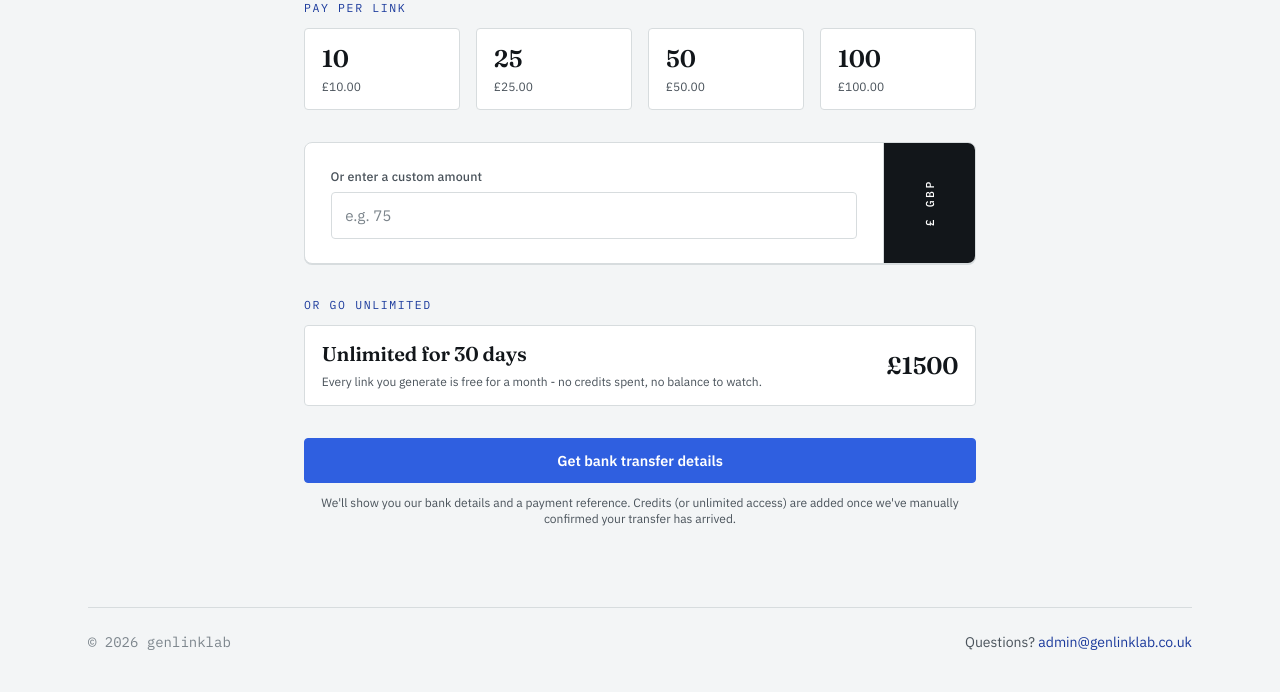
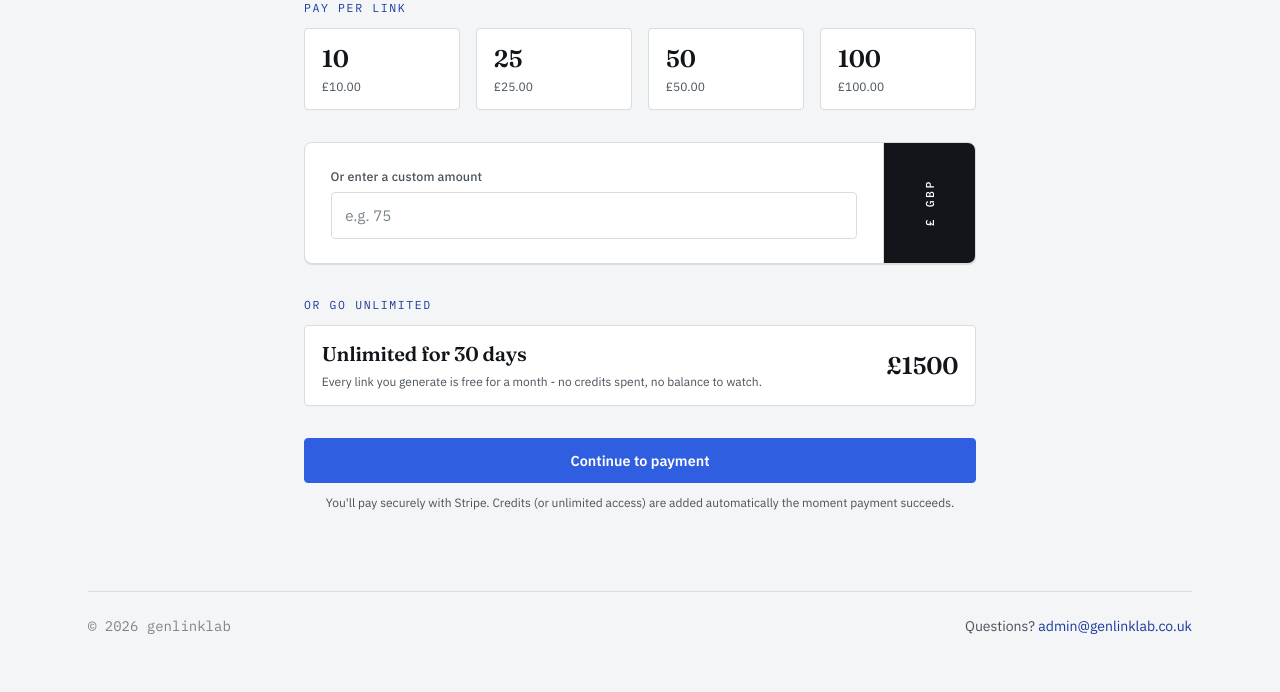
Before and after one commit to LuffyAnonymous/Genlink, a Flask app: page /credits/buy in a window 1280 px wide. Shown: the part 250-942 px from the top of the page. After the commit the page ends 884 px from the top, so only its background shows below. Run offline with Flask 3, Linux system fonts and the light colour scheme; a user stored in the database is signed in; tables that the repository leaves empty hold one stand-in row (values such as "Sample post"); some libraries are stand-ins or nearby versions.

Commit message:
Replace bank transfer with Stripe Checkout
Credits and the unlimited pass are now bought via Stripe Checkout
instead of manual bank transfer + admin confirmation. Credits are
granted the instant Stripe's webhook confirms payment (signature
verified, idempotent) - the browser return page only ever displays
status, never grants credits itself.

BankTransferRequest -> PaymentRequest, with a migrate-stripe-billing
CLI command to rename the existing table/column on databases that
already have bank-transfer data.

Co-Authored-By: Claude Sonnet 5 <noreply@anthropic.com>

```diff
--- a/app/billing/routes.py
+++ b/app/billing/routes.py
@@ -1,12 +1,14 @@
 import secrets
 from datetime import datetime, timedelta
 
+import stripe
 from flask import Blueprint, render_template, redirect, url_for, request, flash, current_app
+
 from flask_login import login_required, current_user
 
-from app.extensions import db
-from app.models import User, CreditTransaction, BankTransferRequest
-from app.utils.email import send_admin_bank_transfer_email, send_user_credits_added_email
+from app.extensions import db, csrf
+from app.models import User, CreditTransaction, PaymentRequest
+from app.utils.email import send_user_credits_added_email
 
 billing_bp = Blueprint("billing", __name__)
 
@@ -23,18 +25,18 @@ def buy_credits_page():
         "billing/buy_credits.html",
         presets=PRESET_PACKAGES,
         unlimited_price=UNLIMITED_MONTH_PRICE,
-        bank=current_app.config["BANK_TRANSFER_DETAILS"],
     )
 
 
 @billing_bp.route("/checkout", methods=["POST"])
 @login_required
-def create_transfer_request():
+def create_checkout_session():
     product = request.form.get("product", "credits")
 
     if product == "unlimited_month":
         kind = "unlimited_month"
         credits = UNLIMITED_MONTH_PRICE
+        product_name = f"Genlinklab unlimited access ({UNLIMITED_MONTH_DAYS} days)"
     else:
         kind = "credits"
         try:
@@ -46,97 +48,126 @@ def create_transfer_request():
             flash("Enter a valid number of credits (1-10,000).", "error")
             return redirect(url_for("billing.buy_credits_page"))
 
-    transfer = BankTransferRequest(
+        product_name = f"{credits} Genlinklab credit(s)"
+
+    payment = PaymentRequest(
         user_id=current_user.id,
         credits=credits,
         kind=kind,
         reference=f"TS-{secrets.token_hex(4).upper()}",
         token=secrets.token_urlsafe(32),
     )
-    db.session.add(transfer)
+    db.session.add(payment)
     db.session.commit()
 
-    confirm_url = url_for("billing.confirm_transfer", token=transfer.token, _external=True)
+    stripe.api_key = current_app.config["STRIPE_SECRET_KEY"]
+
     try:
-        send_admin_bank_transfer_email(current_user, transfer, confirm_url)
-    except Exception as exc:  # noqa: BLE001 - surface but don't crash the request
-        current_app.logger.error("Failed to send admin bank transfer email: %s", exc)
-        flash(
-            "Your request was saved, but we couldn't notify our admin automatically. "
-            "Please contact support with your payment reference once you've sent the transfer.",
-            "error",
+        session = stripe.checkout.Session.create(
+            mode="payment",
+            line_items=[{
+                "price_data": {
+                    "currency": "gbp",
+                    "product_data": {"name": product_name},
+                    "unit_amount": credits * 100,  # Stripe wants pence, not pounds
+                },
+                "quantity": 1,
+            }],
+            client_reference_id=payment.reference,
+            metadata={"reference": payment.reference, "user_id": current_user.id, "kind": kind},
+            success_url=url_for("billing.stripe_return", reference=payment.reference, _external=True),
+            cancel_url=url_for("billing.buy_credits_page", _external=True),
         )
+    except stripe.error.StripeError as exc:
+        current_app.logger.error("Stripe checkout session creation failed: %s", exc)
+        flash("Couldn't start checkout - please try again shortly.", "error")
+        return redirect(url_for("billing.buy_credits_page"))
 
-    return redirect(url_for("billing.transfer_pending", reference=transfer.reference))
+    payment.stripe_checkout_session_id = session.id
+    db.session.commit()
+
+    return redirect(session.url, code=303)
 
 
-@billing_bp.route("/pending/<reference>")
+@billing_bp.route("/return/<reference>")
 @login_required
-def transfer_pending(reference):
-    transfer = BankTransferRequest.query.filter_by(
+def stripe_return(reference):
+    """Where Stripe sends the customer back after checkout. Only ever
+    displays status - never grants credits itself, since that would let
+    anyone who guesses/replays this URL get free credits. The webhook
+    below is the only place that actually confirms a payment."""
+    payment = PaymentRequest.query.filter_by(
         reference=reference, user_id=current_user.id
     ).first_or_404()
-    return render_template(
-        "billing/transfer_pending.html",
-        transfer=transfer,
-        bank=current_app.config["BANK_TRANSFER_DETAILS"],
-    )
+
+    if payment.status == "confirmed":
+        return render_template("billing/transfer_confirmed.html", transfer=payment, already=False)
+
+    # Rare race: the browser redirect landed before Stripe's webhook call
+    # did. It'll confirm within moments - this just says so.
+    return render_template("billing/stripe_processing.html", transfer=payment)
 
 
-@billing_bp.route("/admin/confirm/<token>", methods=["GET", "POST"])
-def confirm_transfer(token):
-    """Admin clicks this from the notification email once the bank transfer
-    has actually landed in the account - credits are only ever added here,
-    never automatically, since a bank transfer can't be verified in-app.
+@billing_bp.route("/webhook/stripe", methods=["POST"])
+@csrf.exempt  # Stripe calls this server-to-server - there's no browser session/CSRF cookie to check
+def stripe_webhook():
+    """Stripe's server calls this directly when a payment's status
+    changes. The signature check below is the only thing authenticating
+    this request - without it, anyone could POST a fake "payment
+    succeeded" event and get free credits, so it is never optional."""
+    stripe.api_key = current_app.config["STRIPE_SECRET_KEY"]
 
-    GET only ever displays the pending transfer, so a mail scanner or
-    link-preview bot fetching this URL from the admin's inbox can't
-    silently add credits - the admin has to submit the form below (a real
-    POST) for anything to happen."""
-    transfer = BankTransferRequest.query.filter_by(token=token).first()
+    payload = request.get_data()
+    sig_header = request.headers.get("Stripe-Signature", "")
 
-    if not transfer:
-        return render_template("billing/confirm_invalid.html"), 400
+    try:
+        event = stripe.Webhook.construct_event(
+            payload, sig_header, current_app.config["STRIPE_WEBHOOK_SECRET"]
+        )
+    except (ValueError, stripe.error.SignatureVerificationError) as exc:
+        current_app.logger.warning("Rejected webhook: invalid payload/signature (%s)", exc)
+        return "", 400
 
-    if transfer.status == "confirmed":
-        return render_template("billing/transfer_confirmed.html", transfer=transfer, already=True)
+    if event["type"] != "checkout.session.completed":
+        return "", 200  # not an event we care about - acknowledge and ignore
 
-    if request.method == "GET":
-        return render_template(
-            "billing/confirm_transfer.html", transfer=transfer, bank=current_app.config["BANK_TRANSFER_DETAILS"]
-        )
+    session = event["data"]["object"]
+    reference = session.get("client_reference_id") or (session.get("metadata") or {}).get("reference")
 
-    # Lock the transfer row itself so a double-submit (or two admins
-    # confirming at once) can't both pass the status check above and add
-    # credits twice - the second one blocks here, then sees "confirmed"
-    # once the first commits.
-    transfer = BankTransferRequest.query.with_for_update().filter_by(token=token).first()
-    if not transfer:
-        return render_template("billing/confirm_invalid.html"), 400
-    if transfer.status == "confirmed":
-        return render_template("billing/transfer_confirmed.html", transfer=transfer, already=True)
+    if not reference:
+        current_app.logger.error("Webhook checkout.session.completed had no reference - session %s", session.get("id"))
+        return "", 200  # nothing we can look up - acknowledge so Stripe doesn't retry forever
 
-    user = db.session.query(User).with_for_update().get(transfer.user_id)
+    # Row lock so a duplicate webhook delivery for the same event (Stripe
+    # explicitly says these can happen and to handle them idempotently)
+    # can't credit the account twice.
+    payment = PaymentRequest.query.with_for_update().filter_by(reference=reference).first()
+    if not payment:
+        current_app.logger.error("Webhook referenced unknown PaymentRequest %s", reference)
+        return "", 200
 
-    if transfer.kind == "unlimited_month":
-        # Extend from the current expiry if they're already unlimited and
-        # it hasn't lapsed yet, otherwise start the 30 days from now.
+    if payment.status == "confirmed":
+        return "", 200  # already handled - this is a duplicate delivery
+
+    user = db.session.query(User).with_for_update().get(payment.user_id)
+
+    if payment.kind == "unlimited_month":
         base = user.unlimited_until if user.has_unlimited else datetime.utcnow()
         user.unlimited_until = base + timedelta(days=UNLIMITED_MONTH_DAYS)
         transaction_description = (
-            f"Unlimited access for {UNLIMITED_MONTH_DAYS} days via bank transfer "
-            f"(£{transfer.credits}, {transfer.reference})"
+            f"Unlimited access for {UNLIMITED_MONTH_DAYS} days via Stripe (£{payment.credits}, {payment.reference})"
         )
         transaction_amount = 0
         transaction_type = "unlimited"
     else:
-        user.credits += transfer.credits
-        transaction_description = f"Purchased {transfer.credits} credit(s) via bank transfer ({transfer.reference})"
-        transaction_amount = transfer.credits
+        user.credits += payment.credits
+        transaction_description = f"Purchased {payment.credits} credit(s) via Stripe ({payment.reference})"
+        transaction_amount = payment.credits
         transaction_type = "purchase"
 
-    transfer.status = "confirmed"
-    transfer.confirmed_at = datetime.utcnow()
+    payment.status = "confirmed"
+    payment.confirmed_at = datetime.utcnow()
+    payment.stripe_payment_intent_id = session.get("payment_intent")
 
     db.session.add(user)
     db.session.add(
@@ -145,14 +176,14 @@ def confirm_transfer(token):
             type=transaction_type,
             amount=transaction_amount,
             description=transaction_description,
-            bank_reference=transfer.reference,
+            payment_reference=payment.reference,
         )
     )
     db.session.commit()
 
     try:
-        send_user_credits_added_email(user, transfer)
+        send_user_credits_added_email(user, payment)
     except Exception as exc:  # noqa: BLE001
         current_app.logger.error("Failed to send credits-added email: %s", exc)
 
-    return render_template("billing/transfer_confirmed.html", transfer=transfer, already=False)
+    return "", 200
--- a/app/templates/billing/buy_credits.html
+++ b/app/templates/billing/buy_credits.html
@@ -13,7 +13,7 @@
     {% endif %}
   </p>
 
-  <form method="POST" action="{{ url_for('billing.create_transfer_request') }}" id="buy-form">
+  <form method="POST" action="{{ url_for('billing.create_checkout_session') }}" id="buy-form">
     <input type="hidden" name="csrf_token" value="{{ csrf_token() }}">
     <input type="hidden" name="product" id="product-field" value="credits">
 
@@ -50,10 +50,10 @@
       <span class="display text-2xl" style="white-space:nowrap">&pound;{{ unlimited_price }}</span>
     </label>
 
-    <button type="submit" class="btn btn-primary btn-block">Get bank transfer details</button>
+    <button type="submit" class="btn btn-primary btn-block">Continue to payment</button>
     <p class="text-xs text-center mt-3" style="color:var(--muted)">
-      We'll show you our bank details and a payment reference. Credits (or unlimited access) are
-      added once we've manually confirmed your transfer has arrived.
+      You'll pay securely with Stripe. Credits (or unlimited access) are added automatically the
+      moment payment succeeds.
     </p>
   </form>
 </div>
--- a/requirements.txt
+++ b/requirements.txt
@@ -4,6 +4,7 @@ Flask-Login==0.6.3
 Flask-WTF==1.2.1
 Flask-Mail==0.9.1
 Flask-Limiter==4.1.1
+stripe==15.6.1
 psycopg2-binary>=2.9.10
 python-dotenv==1.0.1
 email-validator==2.2.0
```
Also changed, not shown: STRIPE_INTEGRATION.md (added, +88 -0 lines), app/config.py (+8 -8 lines), app/models.py (+11 -8 lines), app/templates/billing/confirm_invalid.html (deleted, +0 -16 lines), app/templates/billing/confirm_transfer.html (deleted, +0 -57 lines), app/templates/billing/stripe_processing.html (added, +17 -0 lines), app/templates/billing/transfer_pending.html (deleted, +0 -48 lines), app/templates/emails/admin_bank_transfer.html (deleted, +0 -41 lines), app/utils/email.py (+2 -16 lines), schema.sql (+8 -5 lines), wsgi.py (+61 -0 lines), README.md, 2 other files.
